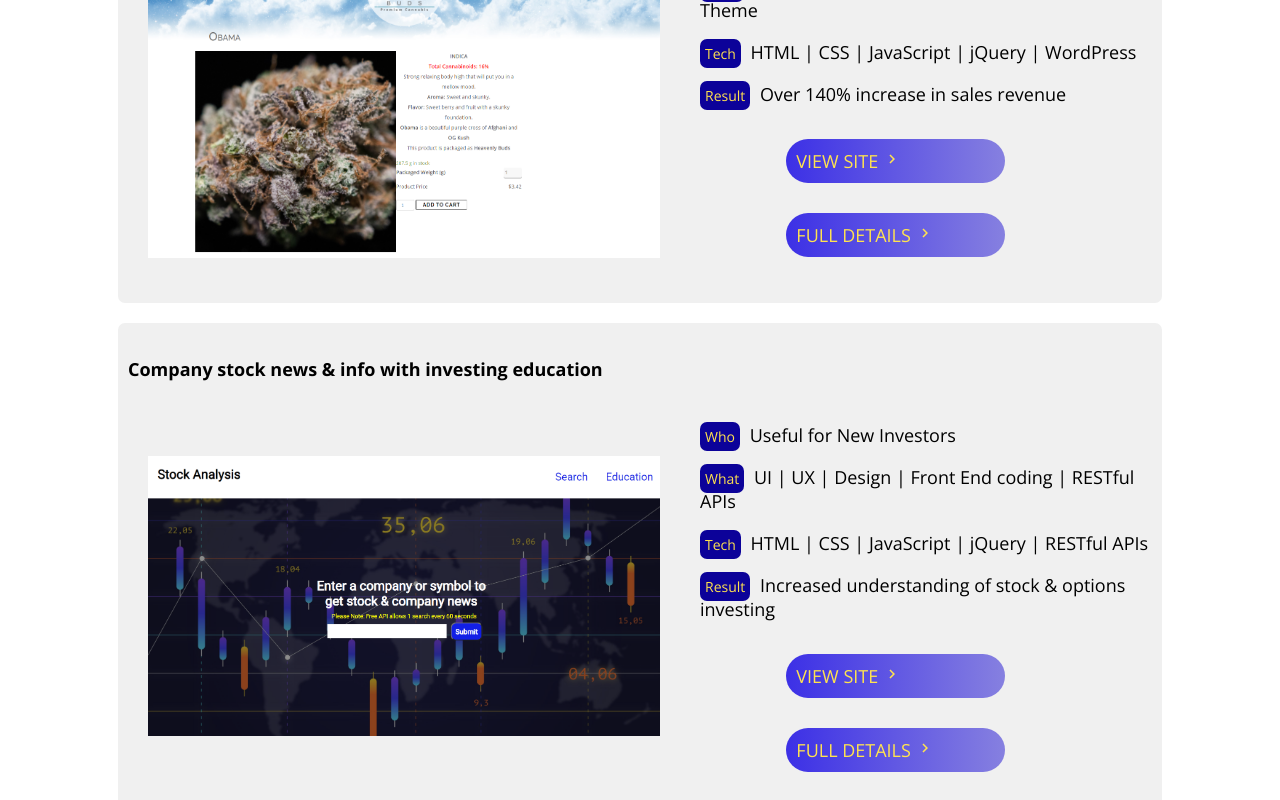
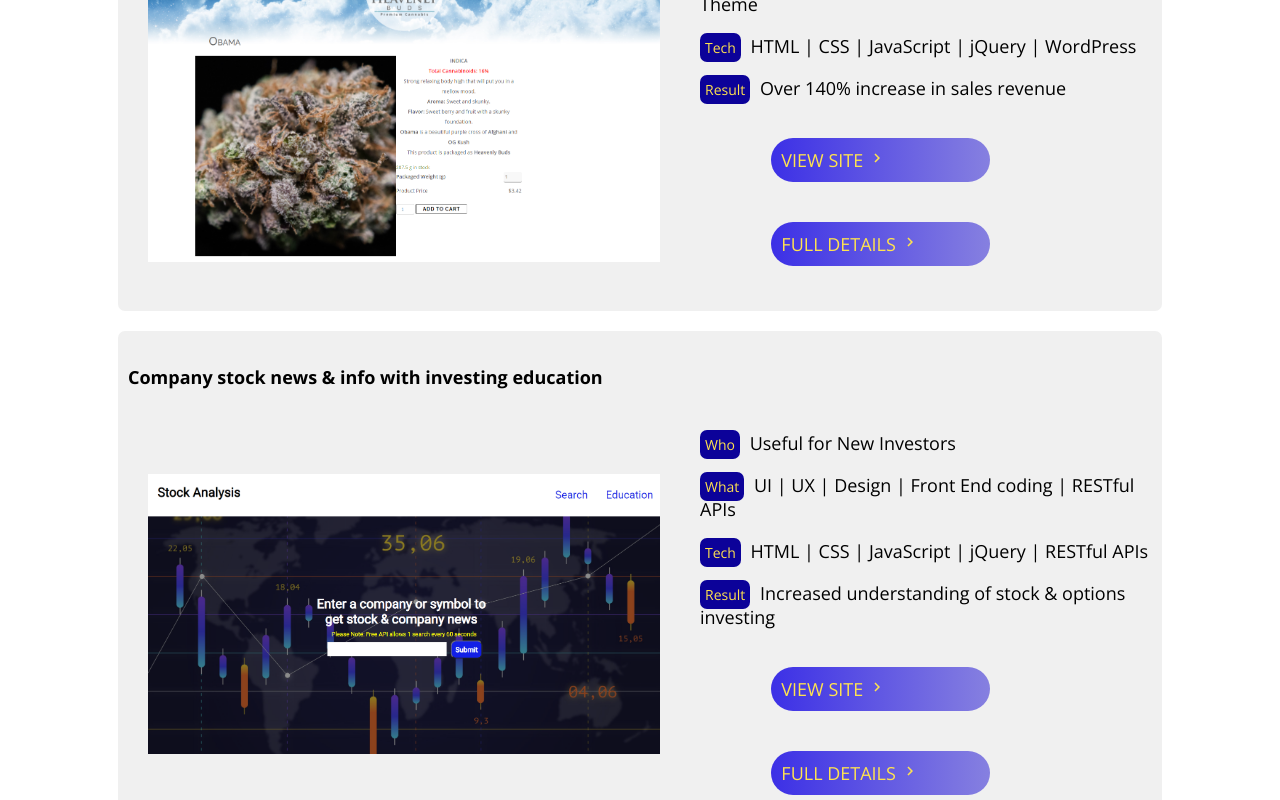
Before and after one commit to miguelr215/miguel_ramos_portfolio, a React (Create React App) app: page / in a window 1280 px wide. Shown: the part 1640-2440 px from the top of the page. Built offline with nearby package versions, Linux system fonts and the light colour scheme.

Commit message:
ui button update

```diff
--- a/src/components/Projects/Projects.css
+++ b/src/components/Projects/Projects.css
@@ -62,7 +62,7 @@
     text-decoration: none;
     text-transform: uppercase;
     padding: 10px;
-    margin: 15px 0 15px 30px;
+    margin: 20px;
     border-radius: 50px;
     background: linear-gradient(to right, #3C30E6, #8680e0);
     color: #FFE34F;
```
